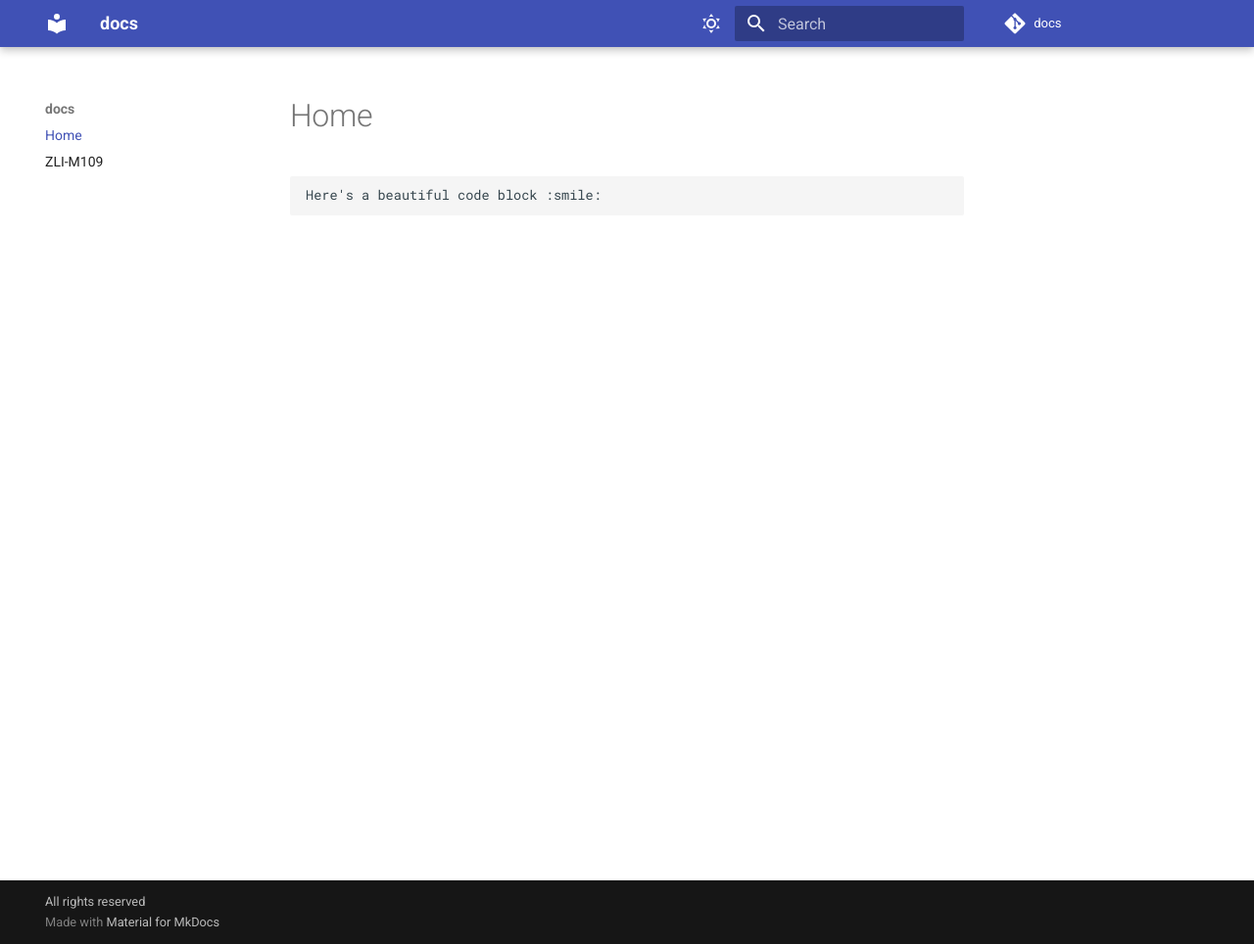
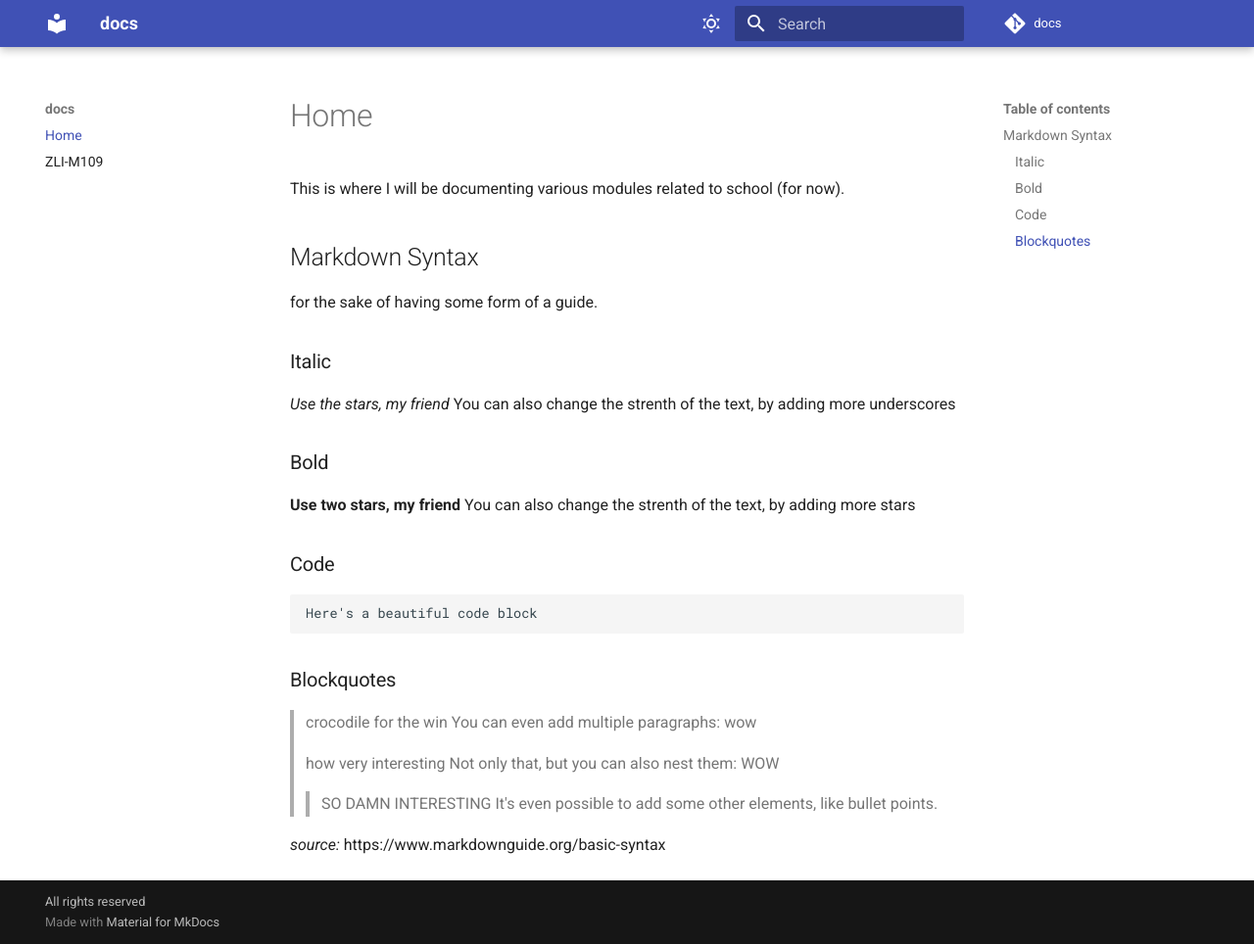
Before and after one commit to Sephley/docs, an MkDocs documentation site: the page built from docs/index.md, in a window 1280 px wide and 964 px high. Shown: the whole window at 98% size. Built offline with MkDocs 1.6.1 and Material for MkDocs 9.7.7, drawn with Linux system fonts in a browser that asks for light colours; comment, search, counter and statistics services are not loaded.

Commit message:
add basic md syntax

````diff
--- a/docs/index.md
+++ b/docs/index.md
@@ -1,5 +1,30 @@
 # Home
+This is where I will be documenting various modules related to school (for now).
 
+## Markdown Syntax
+for the sake of having some form of a guide.
+
+### Italic
+*Use the stars, my friend*
+You can also change the strenth of the text, by adding more underscores
+### Bold
+**Use two stars, my friend**
+You can also change the strenth of the text, by adding more stars
+
+### Code
 ```
-Here's a beautiful code block :smile:
+Here's a beautiful code block
 ```
+### Blockquotes
+> crocodile for the win
+You can even add multiple paragraphs:
+> wow
+>
+> how very interesting
+Not only that, but you can also nest them:
+> WOW
+>
+>> SO DAMN INTERESTING
+It's even possible to add some other elements, like bullet points.
+
+*source:* https://www.markdownguide.org/basic-syntax
````
Also changed, not shown: site/index.html, site/search/search_index.json, 1 other file.
